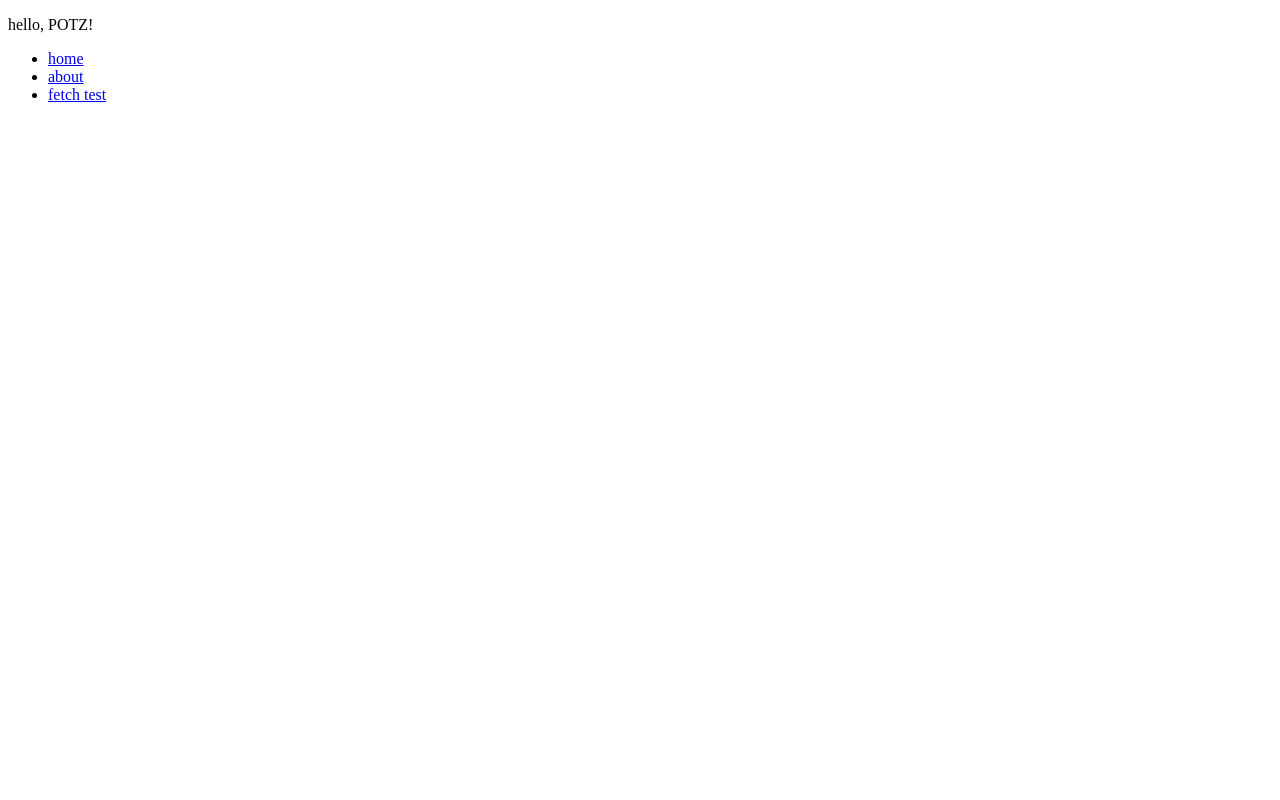
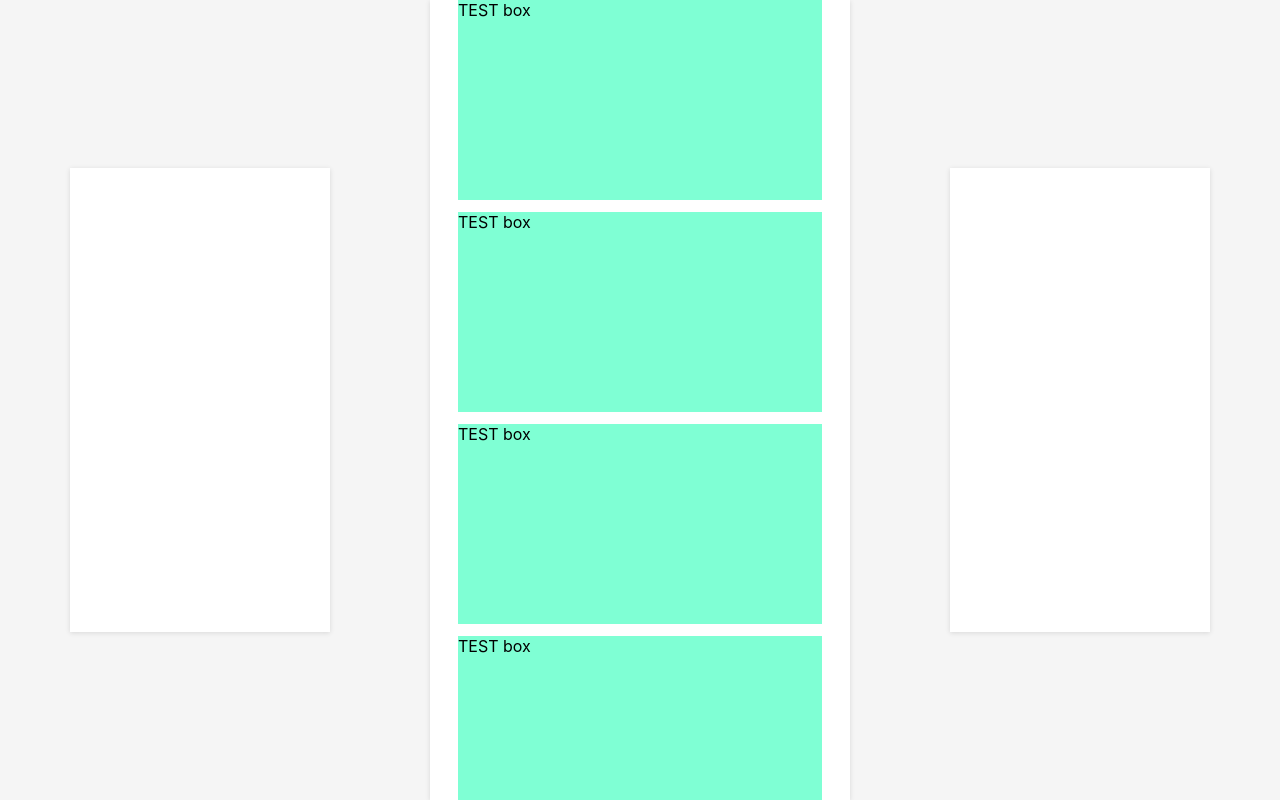
Before and after one commit to teamPotz/potz, a React (Vite) app in the folder client/: page / in a window 1280 px wide. Built offline with nearby package versions, Linux system fonts and the light colour scheme.

Commit message:
Feat: UI 템플릿 구현

```diff
--- a/client/package.json
+++ b/client/package.json
@@ -10,7 +10,9 @@
     "preview": "vite preview"
   },
   "dependencies": {
+    "bootstrap": "^5.3.2",
     "react": "^18.2.0",
+    "react-bootstrap": "^2.9.1",
     "react-dom": "^18.2.0",
     "react-router-dom": "^6.18.0"
   },
--- a/client/src/App.css
+++ b/client/src/App.css
@@ -1,3 +1,142 @@
+.App {
+  text-align: center;
+}
+
+.App-logo {
+  height: 40vmin;
+  pointer-events: none;
+}
+
+@media (prefers-reduced-motion: no-preference) {
+  .App-logo {
+    animation: App-logo-spin infinite 20s linear;
+  }
+}
+
+.App-header {
+  background-color: #282c34;
+  min-height: 100vh;
+  display: flex;
+  flex-direction: column;
+  align-items: center;
+  justify-content: center;
+  font-size: calc(10px + 2vmin);
+  color: white;
+}
+
+.App-link {
+  color: #61dafb;
+}
+
+@keyframes App-logo-spin {
+  from {
+    transform: rotate(0deg);
+  }
+  to {
+    transform: rotate(360deg);
+  }
+}
+
+.row{
+  display: flex;
+  align-items: center;
+  justify-content: center;
+  gap: 100px;
+}
+.background{
+    background-color: rgb(245, 245, 245);
+    height: 100%;
+}
+.col1, .col2, .col3{
+  padding: 0;
+  height: 100vh;
+}
+.col1, .col3{
+    display: flex;
+    justify-content: center;
+    align-items: center;
+}
+
+.side_container{
+    background-color: rgb(255, 255, 255);
+    width: 260px;
+    height: 464px;
+    box-shadow: 0 1px 5px rgba(0,0,0,0.12);
+}
+
+.potz_container{
+
+  background-color: rgb(255, 255, 255);
+  max-width: 420px;
+  min-width: 420px;
+  height: 100%;
+  box-shadow: 0 1px 5px rgba(0,0,0,0.12);
+
+  /* 스크롤 노출 방지 */
+  overflow-y: scroll;
+  -ms-overflow-style: none; /* 인터넷 익스플로러 */
+  scrollbar-width: none; /* 파이어폭스 */
+}
+
+/* 스크롤 노출 방지 */
+.potz_container::-webkit-scrollbar {
+    display: none; /* 크롬, 사파리, 오페라, 엣지 */
+}
+
+/*화면 구현*/
+.contents_container{
+  width: 100%;
+  margin-left: 28px;
+  margin-right: 28px;
+  max-width: calc(100% - 56px);
+}
+
+@media (max-width: 1204px) {
+  .col1, .col3 {
+    display: none;
+  }
+  .col2{
+    width: 100%;
+    display: flex;
+    justify-content: center;
+  }
+}
+
+
+@media (max-width: 420px) {
+  .potz_container{
+    width: 420px;
+    height: 100%;
+    max-width: 420px;
+    min-width: 420px;
+  }
+  .col1, .col3 {
+    display: none;
+  }
+}
+
+@media (max-width: 370px) {
+  .potz_container{
+    width: 420px;
+    height: 100%;
+    max-width: 420px;
+    min-width: 360px;
+  }
+  .col1, .col3 {
+    display: none;
+  }
+}
+
+/* 예시용 컴포넌트 */
+.box{
+  background-color: aquamarine;
+  width: 100%;
+  height: 200px;
+  margin-bottom: 12px;
+}
+
+
+
 /* #root {
   max-width: 1280px;
   margin: 0 auto;
--- a/client/src/App.jsx
+++ b/client/src/App.jsx
@@ -1,12 +1,9 @@
 import './App.css';
-import NavSample from './components/NavSample';
+import Template from './uiTemplate';
 
 function App() {
   return (
-    <>
-      <p>hello, POTZ!</p>
-      <NavSample />
-    </>
+    <Template></Template>
   );
 }
 
--- a/client/src/index.css
+++ b/client/src/index.css
@@ -1,3 +1,18 @@
+body {
+  margin: 0;
+  font-family: -apple-system, BlinkMacSystemFont, 'Segoe UI', 'Roboto', 'Oxygen',
+    'Ubuntu', 'Cantarell', 'Fira Sans', 'Droid Sans', 'Helvetica Neue',
+    sans-serif;
+  -webkit-font-smoothing: antialiased;
+  -moz-osx-font-smoothing: grayscale;
+}
+
+code {
+  font-family: source-code-pro, Menlo, Monaco, Consolas, 'Courier New',
+    monospace;
+}
+
+
 /* :root {
   font-family: Inter, system-ui, Avenir, Helvetica, Arial, sans-serif;
   line-height: 1.5;
--- /dev/null
+++ b/client/src/uiTemplate.jsx
@@ -0,0 +1,38 @@
+import './App.css';
+import Container from 'react-bootstrap/Container';
+import { Row } from 'react-bootstrap';
+import Col from 'react-bootstrap/Col';
+
+//contents_container 안에 UI 구현 하시면 됩니다!
+
+function Template() {
+  return (
+    <Container className='background'>
+      <Row className='row1'>
+        <Col className='col1'>
+          <div className="side_container"></div>
+        </Col>
+        <Col className='col2'>
+            <div className="potz_container">
+              <div className='contents_container'>
+                <div className="box">TEST box</div>
+                <div className="box">TEST box</div>
+                <div className="box">TEST box</div>
+                <div className="box">TEST box</div>
+                <div className="box">TEST box</div>
+                <div className="box">TEST box</div>
+                <div className="box">TEST box</div>
+                <div className="box">TEST box</div>
+                <div className="box">TEST box</div>
+              </div>
+            </div>
+        </Col>
+        <Col className='col3'>
+          <div className="side_container"></div>
+        </Col>
+      </Row>
+    </Container>
+  );
+}
+
+export default Template;
```
Also changed, not shown: 1 other file (tests, documents, lock files or other folders).
